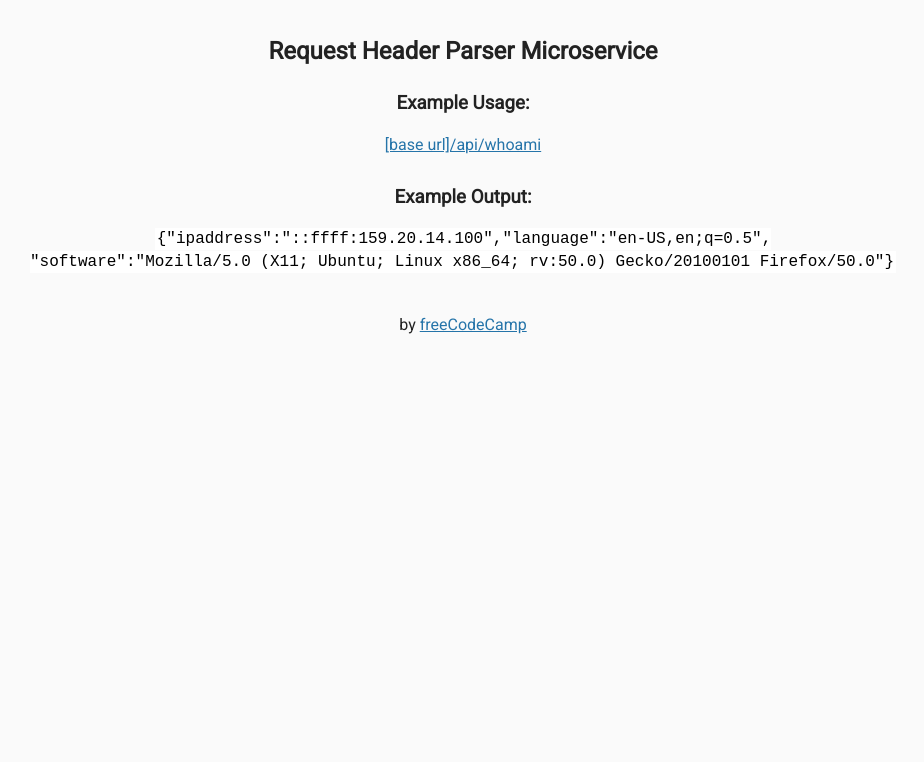
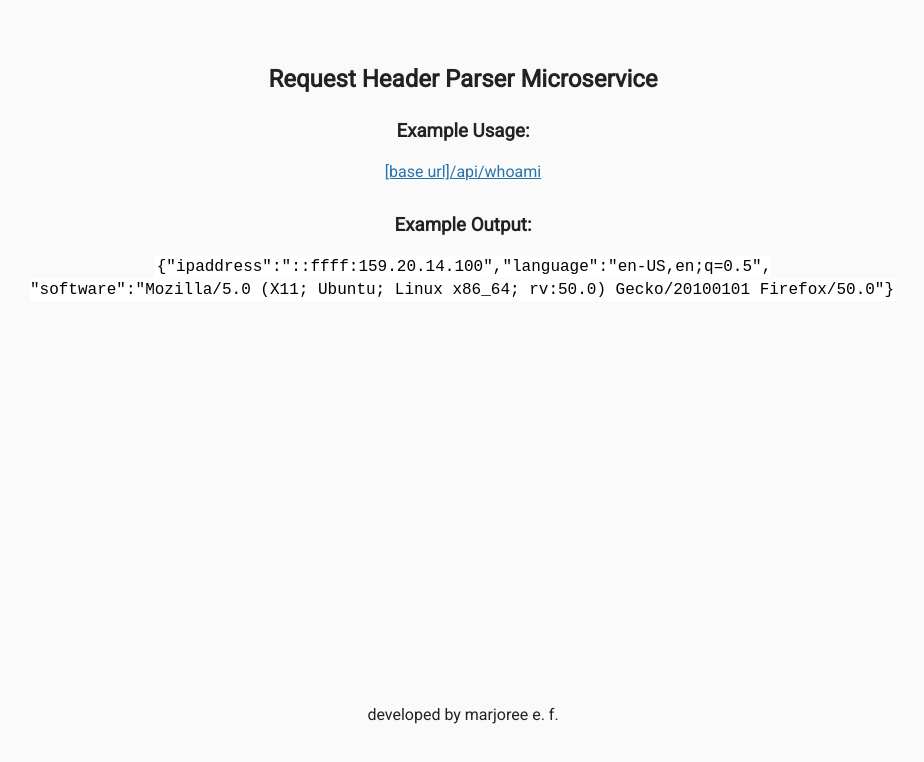
Before and after one commit to mfargas/headerparser, a website: page views/index.html in a window 1280 px wide. Shown: the whole page, without its empty margins (177-1101 px from the left). Drawn offline with Linux system fonts and the light colour scheme; files that its build step writes are made by us from their sources.

Commit message:
Update documentation

```diff
--- a/public/style.css
+++ b/public/style.css
@@ -5,15 +5,20 @@ body {
 	background-color: #FaFaFa;
 	text-align: center;
 	line-height: 1.4em;
+	min-height: 100vh;
+	height: 100vh;
+	display: flex;
+	flex-direction: column;
 }
 
 .container {
 	padding: 0;
 	margin-top: 40px;
+	height: 75%;
 }
 
 h3 {
-  margin-top: 30px;
+    margin-top: 30px;
 }
 
 .footer {
@@ -21,10 +26,10 @@ h3 {
 }
 
 code {
-  font-family: monospace;
-  padding: 2px;
-  color: black;
-  background-color: #fff;
+    font-family: monospace;
+    padding: 2px;
+    color: black;
+    background-color: #fff;
 }
 
 a {
--- a/views/index.html
+++ b/views/index.html
@@ -25,7 +25,7 @@
       </div>
       <div class="footer">
         <p>
-          by <a href="https://www.freecodecamp.org">freeCodeCamp</a>
+          developed by marjoree e. f.
         </p>
       </div>
    </body>
```
Also changed, not shown: README.md, public/result-1.png (added), public/result-2.png (added).
